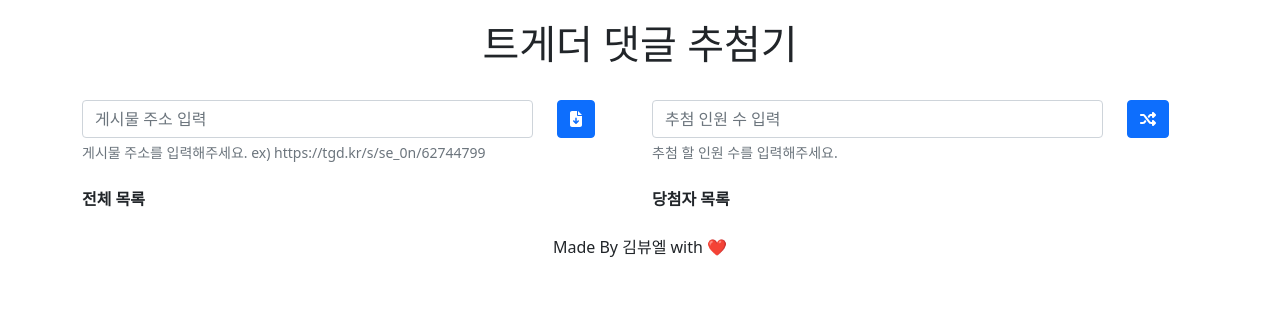
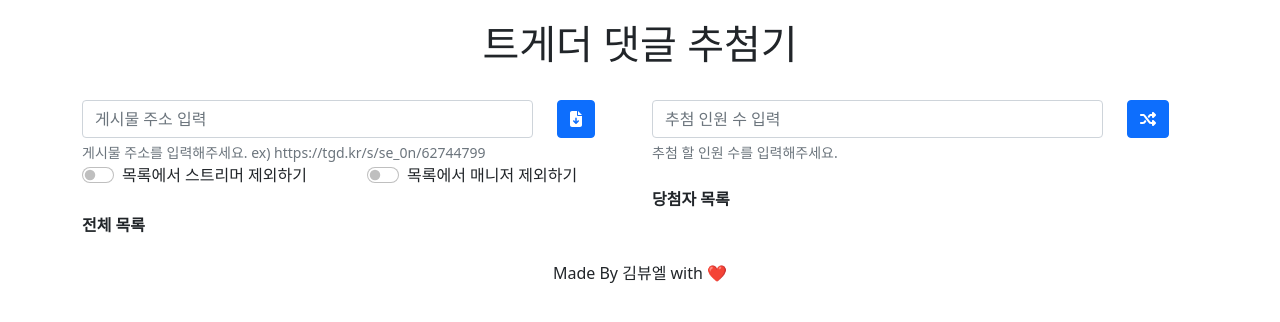
Before and after one commit to dokdo2005/tgd-comment-lottery, a React (Create React App) app: page / in a window 1280 px wide. Shown: the top 322 px of the page. Built offline with nearby package versions, Linux system fonts and the light colour scheme.

Commit message:
mod: 목록에서 스트리머와 매니저 제외하기 기능 추가

```diff
--- a/src/App.js
+++ b/src/App.js
@@ -24,8 +24,6 @@ function App() {
   const [isDrawing, setDrawing] = useState(false);
   const boardUrlRef = useRef();
   const lotteryNumberRef = useRef();
-  const streamerRef = useRef();
-  const modRef = useRef();
 
   const getCommentList = async (boardUrl) => {
     const validateUrl = /https?:\/\/(www.)?tgd.kr\/s\//g.test(boardUrl);
@@ -59,10 +57,12 @@ function App() {
         let newNicknameArr = [];
         let idListArr = [];
         for (let i in commentList) {
-          const userId = commentList[i].user_id;
-          if (!idListArr.includes(userId)) {
-            idListArr.push(userId);
-            newNicknameArr.push(commentList[i]);
+          const { user_id, streamer, moderator } = commentList[i];
+          if (!(excludeStreamer && streamer) && !(excludeMod && moderator)) {
+            if (!idListArr.includes(user_id)) {
+              idListArr.push(user_id);
+              newNicknameArr.push(commentList[i]);
+            }
           }
         }
         setNicknameList(newNicknameArr);
@@ -124,6 +124,24 @@ function App() {
               <Form.Text>
                 게시물 주소를 입력해주세요. ex) https://tgd.kr/s/se_0n/62744799
               </Form.Text>
+            </Row>
+            <Row>
+              <Col>
+                <Form.Check
+                  type={"switch"}
+                  label={"목록에서 스트리머 제외하기"}
+                  checked={excludeStreamer}
+                  onChange={() => setStreamerExec(!excludeStreamer)}
+                />
+              </Col>
+              <Col>
+                <Form.Check
+                  type={"switch"}
+                  label={"목록에서 매니저 제외하기"}
+                  checked={excludeMod}
+                  onChange={() => setModExec(!excludeMod)}
+                />
+              </Col>
             </Row>
             <Row>&nbsp;</Row>
             <Row>
```
